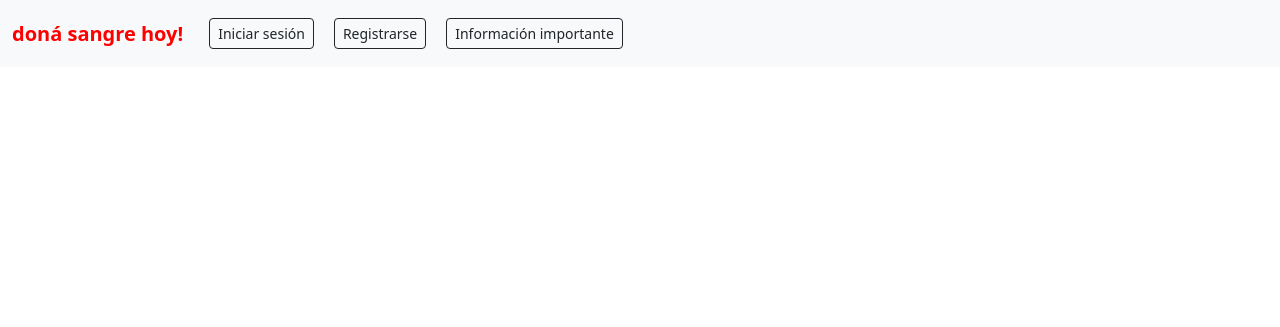
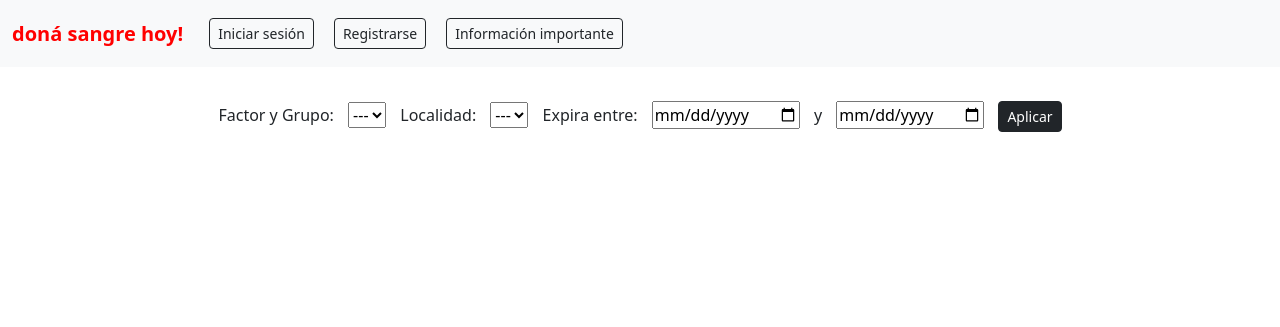
Before and after one commit to BonafedeMarco/UCSE-IW-TP-2023, a Django app: page / in a window 1280 px wide. Shown: the top 327 px of the page. Run offline with Django 4.2, Linux system fonts and the light colour scheme; data that the repository does not hold is empty; some libraries are stand-ins or nearby versions.

Commit message:
-Corregido un error con la muestra de imagenes -Modificado el modelo de tipos de sangre --Ahora estos se cargan en la base de datos como las localidades --editados todos los archivos pertinentes a razon de este cambio -Implementado parcialmente el sistema de filtros --Funcionan los filtros de factor y grupo sanguineo y de localidad

```diff
--- a/donarsangre/sitio/admin.py
+++ b/donarsangre/sitio/admin.py
@@ -1,5 +1,5 @@
 from django.contrib import admin
-from sitio.models import Post, Location
+from sitio.models import Post, Location, BloodType
 
 # Register your models here.
 
@@ -13,6 +13,9 @@ class AdminLocation(admin.ModelAdmin):
     list_display = ('id', 'nombre',)
     list_filter = ('id', 'nombre',)
 
+class AdminBloodType(admin.ModelAdmin):
+    list_display = ('id', 'blood_type')
 
 admin.site.register(Post, AdminPost)
 admin.site.register(Location, AdminLocation)
+admin.site.register(BloodType, AdminBloodType)
--- a/donarsangre/sitio/templates/inicio.html
+++ b/donarsangre/sitio/templates/inicio.html
@@ -5,11 +5,39 @@
 {% block content %}
 <br>
 <div align="center">
+  <div class="filtros">
+    <form method="get">
+
+                    <label for="factor-grupo" style="margin: 10px">Factor y Grupo:</label>
+                    <select name="factor-grupo" id="factor-grupo">
+                        <option value="">---</option>
+                        {% for factorGrupo_obj in factores_grupos %}
+                            <option value="{{ factorGrupo_obj.blood_type }}" {% if factorGrupo_obj.blood_type == request.GET.factorGrupo %}selected{% endif %}>{{ factorGrupo_obj.blood_type }}</option>
+                        {% endfor %}
+                    </select>
+
+                    <label for="localidad" style="margin: 10px">Localidad:</label>
+                    <select name="localidad" id="localidad">
+                        <option value="">---</option>
+                        {% for localidad_obj in localidades %}
+                            <option value="{{ localidad_obj.nombre }}" {% if localidad_obj.nombre == request.GET.localidad %}selected{% endif %}>{{ localidad_obj.nombre }}</option>
+                        {% endfor %}
+                    </select>
+
+                    <label for="rango-fecha-expiracion" style="margin: 10px">Expira entre:</label>
+                    <input type="date" name="fecha-desde" id="fecha-desde">
+                    <label style="margin: 10px">y</label>
+                    <input type="date" name="fecha-hasta" id="fecha-hasta">
+
+
+                    <button type="submit" class="btn btn-dark btn-sm" style="margin: 10px">Aplicar</button>
+    </form>
+  </div>
   {% if user.is_authenticated %}
   <a href="{% url 'new_post' %}" type="button" class="btn btn-danger" button style="margin: 10px" >Nueva solicitud</a>
   <h5>_______________________________________</h5>
   {% endif %}
-</div>
+  </div>
 
-    {% include 'post_list.html' %}
+  {% include 'post_list.html' %}
 {% endblock %}
--- a/donarsangre/sitio/templates/new_post.html
+++ b/donarsangre/sitio/templates/new_post.html
@@ -28,13 +28,14 @@
         {{form.body}} <br><br>
       </div>
       <div>
+        <b>Imagen opcional:</b><br>
         {{form.photo}} <br><br>
       </div>
       <div>
         <b>Fecha de finalización del pedido * </b><br>
         {{form.expiration_date}} <br><br>
       </div>
-      <button type="submit" class="btn btn-outline-danger"">Guardar</button>
+      <button type="submit" class="btn btn-outline-danger">Guardar</button>
       <br>
   </form>
 
--- a/donarsangre/sitio/templates/post_detail.html
+++ b/donarsangre/sitio/templates/post_detail.html
@@ -5,15 +5,17 @@
   <br>
   <h5>_______________________________________</h5>
   <h6 style="color:red;">Solicitante: {{ post.author }}</h6>
-  <h4> <b> Grupo y factor requerido: <b style="color:red;">{{ post.get_blood_type_display }}</b></b></h4>
+  <h4> <b> Grupo y factor requerido: <b style="color:red;">{{ post.blood_type }}</b></b></h4>
   <h4> <b> Litros requeridos: <b style="color:red;">{{ post.liters_required }} </b></b> </h4>
   <br>
   <h5> <b> {{ post.title|upper }} </b> </h5>
   <h6> {{ post.body }} </h6>
   <br>
+  {% if post.photo.url is not None %}
   <img src="{{ MEDIA_URL }}{{ post.photo.url }}" style="max-height:300px"></img>
   <br>
   <br>
+  {% endif %}
   <svg xmlns="http://www.w3.org/2000/svg" width="16" height="16" fill="currentColor" class="bi bi-geo-alt-fill" viewBox="0 0 16 16">
       <path d="M8 16s6-5.686 6-10A6 6 0 0 0 2 6c0 4.314 6 10 6 10zm0-7a3 3 0 1 1 0-6 3 3 0 0 1 0 6z"></path>
   </svg>
--- a/donarsangre/sitio/templates/post_list.html
+++ b/donarsangre/sitio/templates/post_list.html
@@ -1,7 +1,7 @@
 {% for post in lista_posteos %}
 <div align="center">
     <br>
-    <h4> <b> {{ post.get_blood_type_display }} | {{ post.liters_required }} L</b> </h4>
+    <h4> <b> {{ post.blood_type }} | {{ post.liters_required }} L</b> </h4>
     <br>
     <h5> <b> {{ post.title|upper }} </b> </h5>
     <h6> {{ post.body|truncatechars:20 }} </h6>
--- a/donarsangre/sitio/templates/user_posts.html
+++ b/donarsangre/sitio/templates/user_posts.html
@@ -12,7 +12,7 @@
   {% for post in lista_posteos %}
 <div align="center">
     <br>
-    <h4> <b> {{ post.get_blood_type_display }} | {{ post.liters_required }} L</b> </h4>
+    <h4> <b> {{ post.blood_type }} | {{ post.liters_required }} L</b> </h4>
     <br>
     <h5> <b> {{ post.title|upper }} </b> </h5>
     <h6> {{ post.body|truncatechars:20 }} </h6>
--- a/donarsangre/sitio/views.py
+++ b/donarsangre/sitio/views.py
@@ -5,7 +5,7 @@ from django.views import generic
 from django.contrib.auth.decorators import login_required
 from django.shortcuts import redirect
 from sitio.forms import PostForm
-from sitio.models import Post
+from sitio.models import Post, Location, BloodType
 from datetime import datetime
 
 def inicio(request):
@@ -28,7 +28,11 @@ def new_post(request):
         form = PostForm(request.POST)
         if form.is_valid():
             nueva = form.save(commit=False)
-            nueva.photo = request.FILES['photo']
+            photo = request.FILES.get('photo', False)
+            if not photo:
+                nueva.photo = None
+            else:
+                nueva.photo = photo
             nueva.author = request.user
             nueva.save()
             return redirect("/inicio/")
@@ -37,8 +41,20 @@ def new_post(request):
     return render(request, 'new_post.html', {'form': form})
 
 def post_list(request): #Muestra todas las publicaciones no vencidas.
-    posteos = Post.objects.filter(expiration_date__gte=datetime.now()).order_by("-created_date") #Falta agregar filtro por defecto de que muestre las no vencidas.
-    return render(request, 'inicio.html', {'lista_posteos': posteos})
+    posteos = Post.objects.filter(expiration_date__gte=datetime.now()).order_by("-created_date")
+    localidades = Location.objects.all()
+    tipos = BloodType.objects.all()
+
+    localidad = request.GET.get('localidad')
+    factorGrupo = request.GET.get('factor-grupo')
+
+    if localidad:
+        posteos = posteos.filter(location__nombre = localidad)
+
+    if factorGrupo:
+        posteos = posteos.filter(blood_type__blood_type = factorGrupo)
+
+    return render(request, 'inicio.html', {'lista_posteos': posteos, 'localidades' : localidades, 'factores_grupos' : tipos})
 
 def user_posts(request): #Muestra las publicaciones del usuario logueado.
     posteos = Post.objects.filter(author = request.user).order_by("-created_date")
```
Also changed, not shown: donarsangre/sitio/models.py (+10 -14 lines), donarsangre/sitio/migrations/0004_bloodtype_alter_post_blood_type.py (added), 1 other file.
